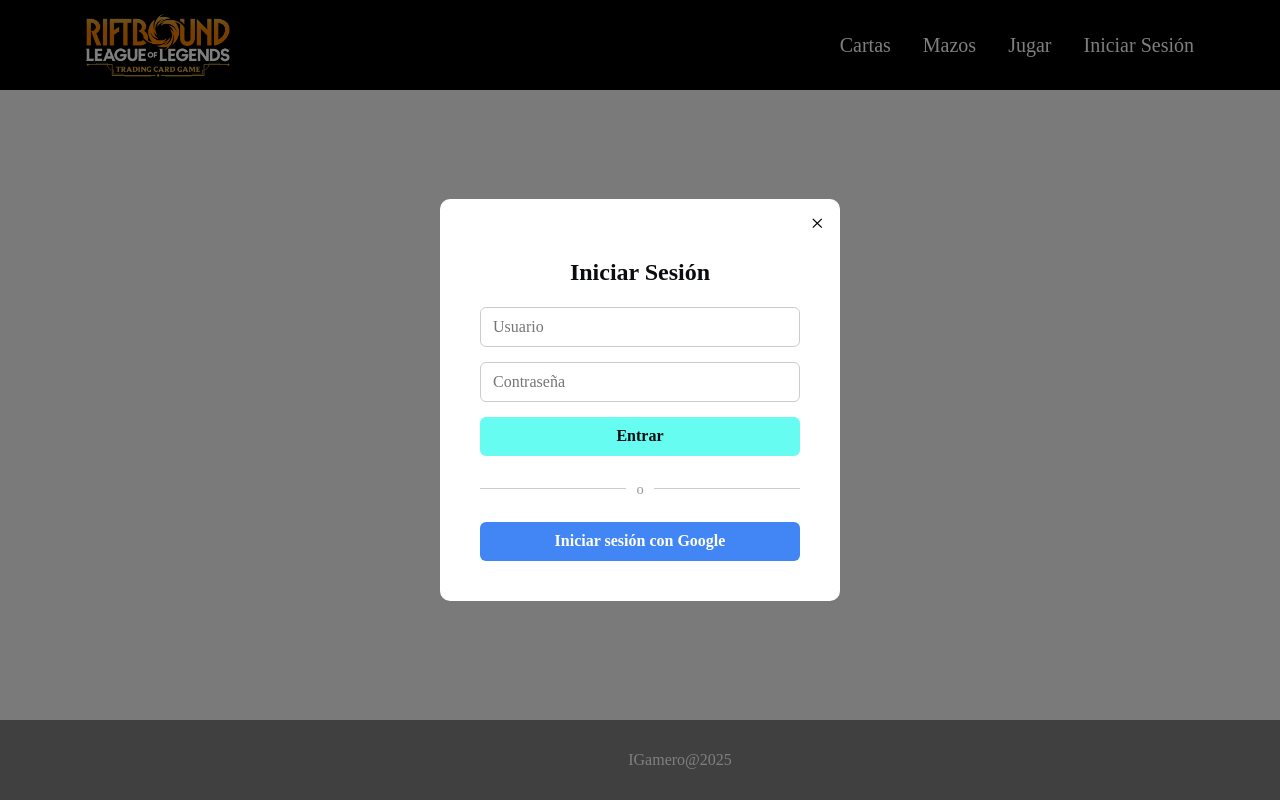
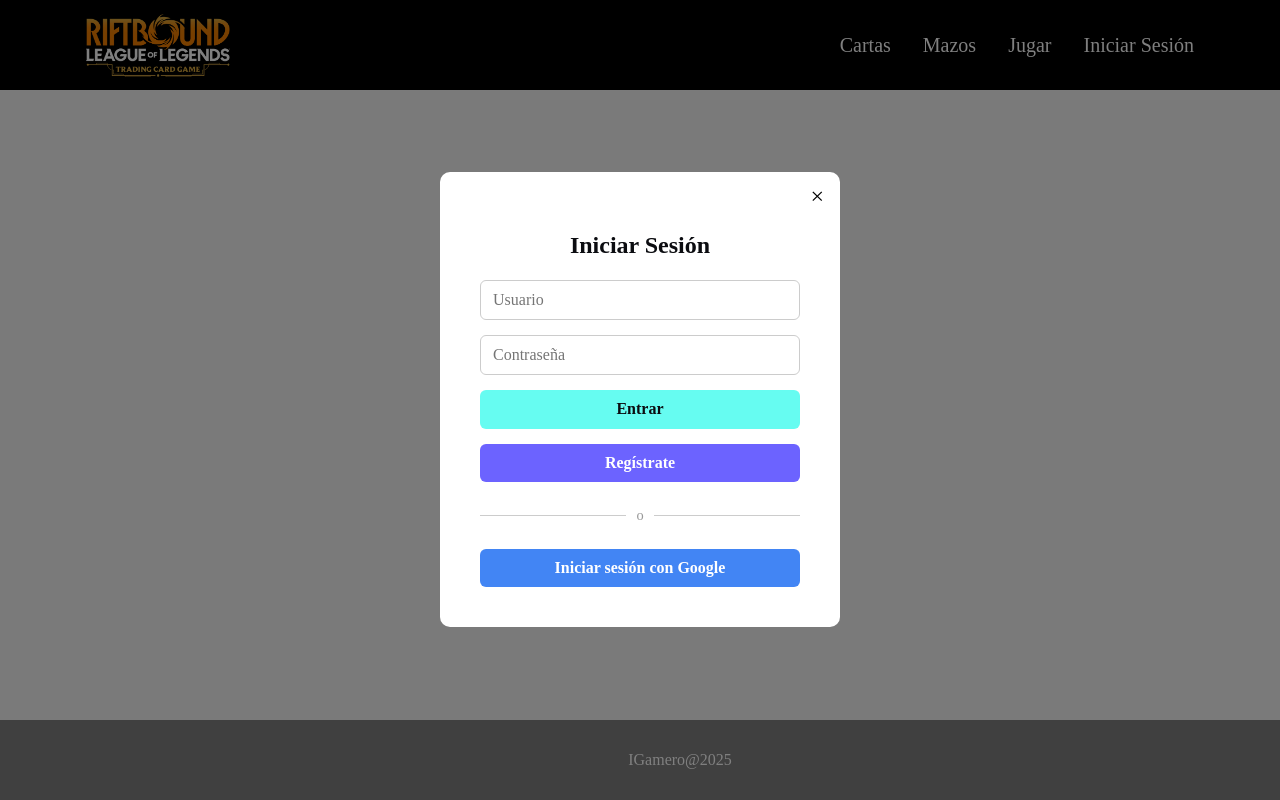
Before and after one commit to IGamero/Simulador-Riftbound, a React (Vite) app in the folder frontend/: page /home in a window 1280 px wide. Both pictures are taken after a click on the button "Iniciar Sesión". Built offline with nearby package versions, Linux system fonts and the light colour scheme.

Commit message:
[ADD] Register modal

```diff
--- a/frontend/src/components/Modals/LoginModal/LoginModal.interface.tsx
+++ b/frontend/src/components/Modals/LoginModal/LoginModal.interface.tsx
@@ -12,5 +12,6 @@ export interface LoginModalViewPropsInterface {
     onSubmit: (e: React.FormEvent) => void;
     onClose: () => void;
     handleAnimationEnd: () => void;
+    onRegisterClick: () => void;
     onGoogleLogin: () => void;
 }
--- a/frontend/src/components/Modals/LoginModal/LoginModal.styles.tsx
+++ b/frontend/src/components/Modals/LoginModal/LoginModal.styles.tsx
@@ -70,6 +70,7 @@ const SubmitButton = styled.button`
   cursor: pointer;
   color: #0b0c10;
   font-weight: bold;
+  transition: 0.3s;
 
   &:hover {
     background-color: #52d1d8;
@@ -79,6 +80,27 @@ const SubmitButton = styled.button`
 const ErrorMsg = styled.p`
   color: red;
   font-size: 0.9rem;
+`;
+
+const ResgisterWrapper = styled.div`
+`;
+
+const RegisterButton = styled.button`
+  width: 100%;
+  padding: 10px 12px;
+  /* margin-top: 10px; */
+  background-color: #6c63ff;
+  color: white;
+  border: none;
+  border-radius: 6px;
+  font-weight: bold;
+  font-size: 1rem;
+  cursor: pointer;
+  transition: 0.3s;
+
+  &:hover {
+    background-color: #574fd6;
+  }
 `;
 
 const Divider = styled.div`
@@ -121,6 +143,7 @@ const GoogleButton = styled.button`
   align-items: center;
   justify-content: center;
   gap: 8px;
+  transition: 0.3s;
 
   &:hover {
     background-color: #357ae8;
@@ -139,6 +162,8 @@ export {
   Input,
   SubmitButton,
   ErrorMsg,
+  ResgisterWrapper,
+  RegisterButton,
   Divider,
   GoogleButton,
 };
--- a/frontend/src/components/Modals/LoginModal/LoginModal.tsx
+++ b/frontend/src/components/Modals/LoginModal/LoginModal.tsx
@@ -2,6 +2,7 @@ import { useState } from "react";
 import { useGoogleLogin, type TokenResponse } from "@react-oauth/google";
 
 import LoginModalView from "./LoginModal.view";
+import RegisterModal from "../RegisterModal/RegisterModal";
 
 
 interface LoginModalProps {
@@ -14,6 +15,8 @@ export default function LoginModal({ isOpen, onClose }: LoginModalProps) {
     const [username, setUsername] = useState("");
     const [password, setPassword] = useState("");
     const [error, setError] = useState("");
+    const [isRegisterOpen, setIsRegisterOpen] = useState(false);
+
 
 
     const loginWithGoogle = useGoogleLogin({
@@ -53,6 +56,7 @@ export default function LoginModal({ isOpen, onClose }: LoginModalProps) {
 
     return (
 
+        <>
             <LoginModalView
                 closing={closing}
                 error={error}
@@ -63,8 +67,22 @@ export default function LoginModal({ isOpen, onClose }: LoginModalProps) {
                 onSubmit={handleSubmit}
                 onClose={handleClose}
                 handleAnimationEnd={handleAnimationEnd}
+                onRegisterClick={() => setIsRegisterOpen(true)}
+                // onRegisterClick={() => {
+                //     handleClose();
+                //     setTimeout(() => setIsRegisterOpen(true), 300);
+                // }}
                 onGoogleLogin={() => loginWithGoogle()}
             />
+
+            {/* Renderiza el modal de registro cuando se haga clic */}
+            {isRegisterOpen && (
+                <RegisterModal
+                    isOpen={isRegisterOpen}
+                    onClose={() => setIsRegisterOpen(false)}
+                />
+            )}
+        </>
 
 
     );
--- a/frontend/src/components/Modals/LoginModal/LoginModal.view.tsx
+++ b/frontend/src/components/Modals/LoginModal/LoginModal.view.tsx
@@ -6,6 +6,8 @@ import {
     Input,
     SubmitButton,
     ErrorMsg,
+    ResgisterWrapper,
+    RegisterButton,
     Divider,
     GoogleButton,
 } from "./LoginModal.styles";
@@ -22,6 +24,7 @@ export default function LoginModalView({
     onSubmit,
     onClose,
     handleAnimationEnd,
+    onRegisterClick,
     onGoogleLogin,
 }: LoginModalViewPropsInterface) {
     return (
@@ -50,6 +53,12 @@ export default function LoginModalView({
                     />
 
                     <SubmitButton type="submit">Entrar</SubmitButton>
+                    <ResgisterWrapper>
+                        <RegisterButton type="button" onClick={onRegisterClick}>
+                            Regístrate
+                        </RegisterButton>
+                    </ResgisterWrapper>
+
                     <Divider>o</Divider>
                     <GoogleButton type="button" onClick={onGoogleLogin}>
                         Iniciar sesión con Google
--- a/frontend/src/components/Modals/RegisterModal/RegisterModal.interface.tsx
+++ b/frontend/src/components/Modals/RegisterModal/RegisterModal.interface.tsx
@@ -1,4 +1,4 @@
-export interface LoginModalViewPropsInterface {
+export interface RegisterModalViewPropsInterface {
     className?: string;
     style?: React.CSSProperties;
     children?: React.ReactNode;
@@ -12,5 +12,4 @@ export interface LoginModalViewPropsInterface {
     onSubmit: (e: React.FormEvent) => void;
     onClose: () => void;
     handleAnimationEnd: () => void;
-    onGoogleLogin: () => void;
 }
--- a/frontend/src/components/Modals/RegisterModal/RegisterModal.tsx
+++ b/frontend/src/components/Modals/RegisterModal/RegisterModal.tsx
@@ -1,31 +1,20 @@
 import { useState } from "react";
-import { useGoogleLogin, type TokenResponse } from "@react-oauth/google";
 
-import LoginModalView from "./LoginModal.view";
+import RegisterModalView from "./RegisterModal.view";
 
-
-interface LoginModalProps {
+interface RegisterModalProps {
     isOpen: boolean;
     onClose: () => void;
 }
 
-export default function LoginModal({ isOpen, onClose }: LoginModalProps) {
+export default function RegisterModal({ isOpen, onClose }: RegisterModalProps) {
     const [closing, setClosing] = useState(false);
     const [username, setUsername] = useState("");
+    const [email, setEmail] = useState("");
     const [password, setPassword] = useState("");
     const [error, setError] = useState("");
 
 
-    const loginWithGoogle = useGoogleLogin({
-        onSuccess: (tokenResponse: TokenResponse) => {
-            console.log("Google login success:", tokenResponse);
-            handleClose();
-        },
-        onError: () => {
-            console.error("Google login failed");
-            setError("Error al iniciar sesión con Google");
-        },
-    });
 
     if (!isOpen && !closing) return null; // Condición después de hooks
 
@@ -36,6 +25,7 @@ export default function LoginModal({ isOpen, onClose }: LoginModalProps) {
             setClosing(false);
             onClose();
             setUsername("");
+            setEmail("");
             setPassword("");
             setError("");
         }
@@ -43,29 +33,27 @@ export default function LoginModal({ isOpen, onClose }: LoginModalProps) {
 
     const handleSubmit = (e: React.FormEvent) => {
         e.preventDefault();
-        if (!username || !password) {
+        if (!username || !email || !password) {
             setError("Por favor completa todos los campos");
             return;
         }
-        console.log("Login:", { username, password });
+        console.log("Register:", { username, email, password });
         handleClose();
     };
 
     return (
-
-        <LoginModalView
+        <RegisterModalView
             closing={closing}
             error={error}
             username={username}
+            // email={email}
             password={password}
             onUsernameChange={setUsername}
+            // onEmailChange={setEmail}
             onPasswordChange={setPassword}
             onSubmit={handleSubmit}
             onClose={handleClose}
             handleAnimationEnd={handleAnimationEnd}
-            onGoogleLogin={() => loginWithGoogle()}
         />
-
-
     );
 }
--- a/frontend/src/components/Modals/RegisterModal/RegisterModal.view.tsx
+++ b/frontend/src/components/Modals/RegisterModal/RegisterModal.view.tsx
@@ -6,13 +6,11 @@ import {
     Input,
     SubmitButton,
     ErrorMsg,
-    Divider,
-    GoogleButton,
-} from "./LoginModal.styles";
-import type { LoginModalViewPropsInterface } from "./LoginModal.interface";
+} from "./RegisterModal.styles";
+import type { RegisterModalViewPropsInterface } from "./RegisterModal.interface";
 
 
-export default function LoginModalView({
+export default function RegisterModalView({
     closing,
     error,
     username,
@@ -22,8 +20,7 @@ export default function LoginModalView({
     onSubmit,
     onClose,
     handleAnimationEnd,
-    onGoogleLogin,
-}: LoginModalViewPropsInterface) {
+}: RegisterModalViewPropsInterface) {
     return (
         <ModalOverlay
             $closing={closing}
@@ -48,12 +45,32 @@ export default function LoginModalView({
                         value={password}
                         onChange={(e) => onPasswordChange(e.target.value)}
                     />
+                    <Input
+                        type="text"
+                        placeholder="Usuario"
+                        value={username}
+                        onChange={(e) => onUsernameChange(e.target.value)}
+                    />
+                    <Input
+                        type="password"
+                        placeholder="Contraseña"
+                        value={password}
+                        onChange={(e) => onPasswordChange(e.target.value)}
+                    />
+                    <Input
+                        type="text"
+                        placeholder="Usuario"
+                        value={username}
+                        onChange={(e) => onUsernameChange(e.target.value)}
+                    />
+                    <Input
+                        type="password"
+                        placeholder="Contraseña"
+                        value={password}
+                        onChange={(e) => onPasswordChange(e.target.value)}
+                    />
 
                     <SubmitButton type="submit">Entrar</SubmitButton>
-                    <Divider>o</Divider>
-                    <GoogleButton type="button" onClick={onGoogleLogin}>
-                        Iniciar sesión con Google
-                    </GoogleButton>
                 </Form>
             </ModalContent>
         </ModalOverlay>
--- a/frontend/src/components/layout/Header/Header.styles.tsx
+++ b/frontend/src/components/layout/Header/Header.styles.tsx
@@ -22,8 +22,15 @@ const HeaderContainer = styled.header`
   align-items: center;
   height: 70px;
   padding: 10px 70px;
+
   background-color: black;
   color: white;
+
+  /* Desactiva selección */
+   user-select: none;
+  -webkit-user-select: none;
+  -moz-user-select: none;
+  -ms-user-select: none;
 `;
 
 const Logo = styled.img`
```
Lines whose indentation alone changed are shown as unchanged.
